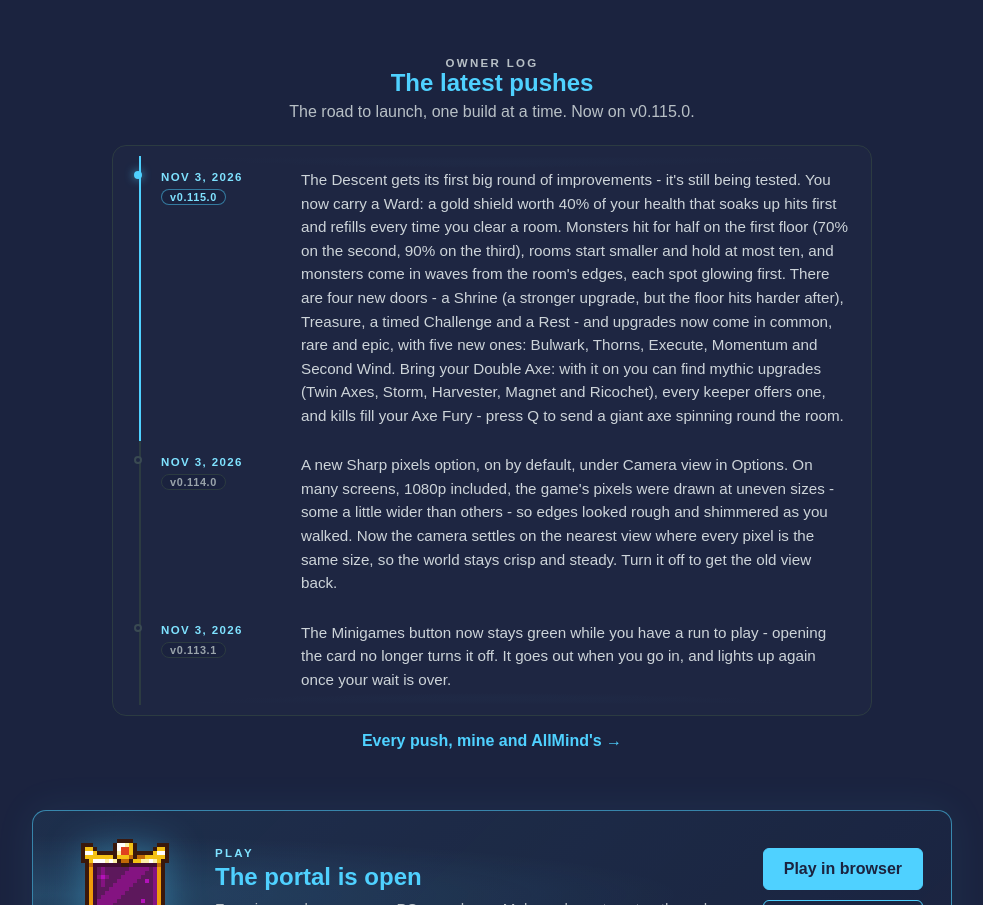
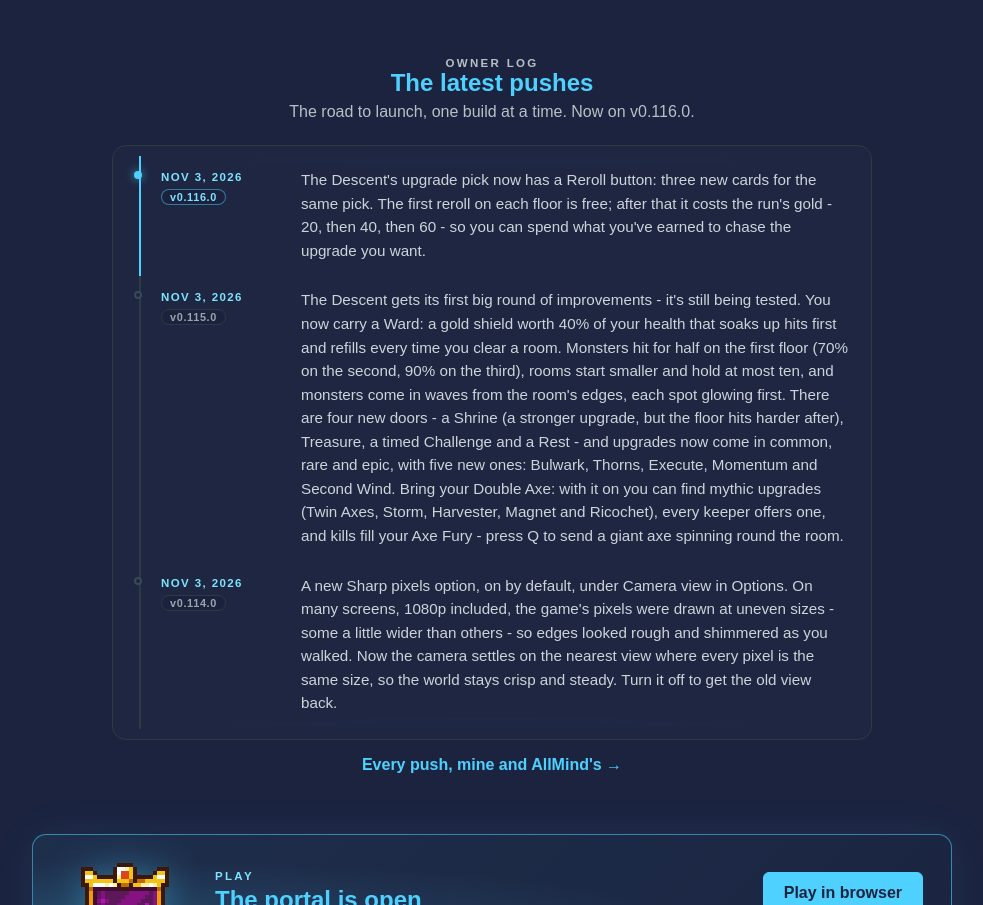
Before and after one commit to Tunacanman2EZ/elusion-site, a website: page index.html in a window 1280 px wide. Shown: the part 3806-4711 px from the top of the page, without its empty margins (148-1131 px from the left). Drawn offline with Linux system fonts and the light colour scheme; no server answers.

Commit message:
Site - v0.116.0, the Descent's reroll
Ship with the game (.\tools\ship.ps1 does it).

- index.html: a v0.116.0 row on top (the latest three kept - the
  v0.113.1 row went), "Now on v0.116.0". updates.html: the same row.
- test_seo.mjs: 188 passed, 0 failed.

Commit message:

Updates: v0.116.0, the Descent's reroll

Co-Authored-By: Claude Opus 5.5 <noreply@anthropic.com>
Claude-Session: https://claude.ai/code/session_01CTtZ8FU726vHCSnXNVNBgX

```diff
--- a/index.html
+++ b/index.html
@@ -389,20 +389,20 @@
     <div class="section-head">
       <p class="eyebrow">Owner log</p>
       <h2>The latest pushes</h2>
-      <p>The road to launch, one build at a time. Now on v0.115.0.</p>
+      <p>The road to launch, one build at a time. Now on v0.116.0.</p>
     </div>
     <div class="updates updates-short">
       <div class="update-row latest">
+        <div class="update-when"><time datetime="2026-11-03">Nov 3, 2026</time><span class="update-version">v0.116.0</span></div>
+        <p>The Descent's upgrade pick now has a Reroll button: three new cards for the same pick. The first reroll on each floor is free; after that it costs the run's gold - 20, then 40, then 60 - so you can spend what you've earned to chase the upgrade you want.</p>
+      </div>
+      <div class="update-row">
         <div class="update-when"><time datetime="2026-11-03">Nov 3, 2026</time><span class="update-version">v0.115.0</span></div>
         <p>The Descent gets its first big round of improvements - it's still being tested. You now carry a Ward: a gold shield worth 40% of your health that soaks up hits first and refills every time you clear a room. Monsters hit for half on the first floor (70% on the second, 90% on the third), rooms start smaller and hold at most ten, and monsters come in waves from the room's edges, each spot glowing first. There are four new doors - a Shrine (a stronger upgrade, but the floor hits harder after), Treasure, a timed Challenge and a Rest - and upgrades now come in common, rare and epic, with five new ones: Bulwark, Thorns, Execute, Momentum and Second Wind. Bring your Double Axe: with it on you can find mythic upgrades (Twin Axes, Storm, Harvester, Magnet and Ricochet), every keeper offers one, and kills fill your Axe Fury - press Q to send a giant axe spinning round the room.</p>
       </div>
       <div class="update-row">
         <div class="update-when"><time datetime="2026-11-03">Nov 3, 2026</time><span class="update-version">v0.114.0</span></div>
         <p>A new Sharp pixels option, on by default, under Camera view in Options. On many screens, 1080p included, the game's pixels were drawn at uneven sizes - some a little wider than others - so edges looked rough and shimmered as you walked. Now the camera settles on the nearest view where every pixel is the same size, so the world stays crisp and steady. Turn it off to get the old view back.</p>
-      </div>
-      <div class="update-row">
-        <div class="update-when"><time datetime="2026-11-03">Nov 3, 2026</time><span class="update-version">v0.113.1</span></div>
-        <p>The Minigames button now stays green while you have a run to play - opening the card no longer turns it off. It goes out when you go in, and lights up again once your wait is over.</p>
       </div>
     </div>
     <p class="updates-more"><a href="updates.html">Every push, mine and AllMind's&nbsp;&rarr;</a></p>
```
Also changed, not shown: updates.html (+5 -1 lines).
